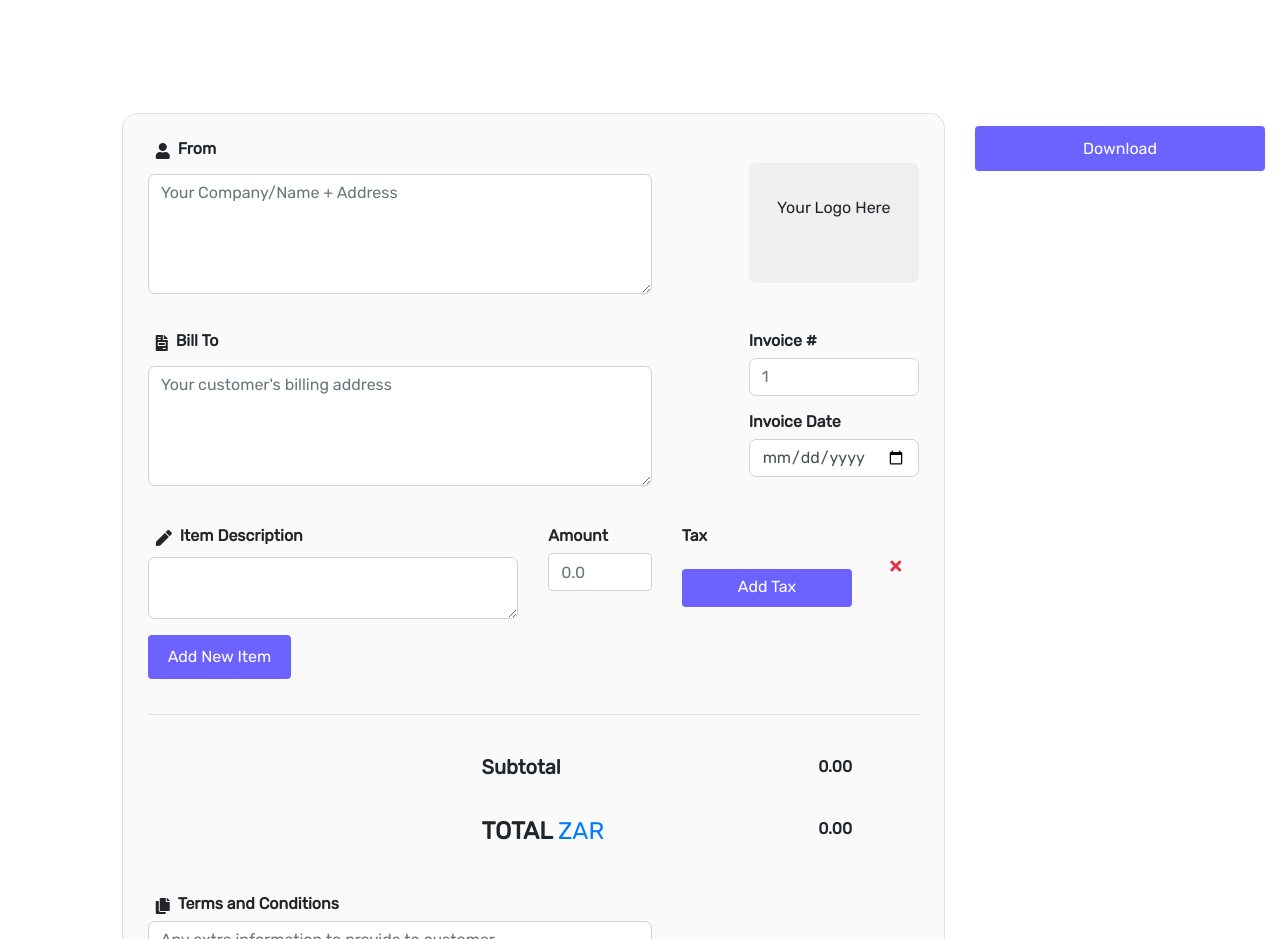
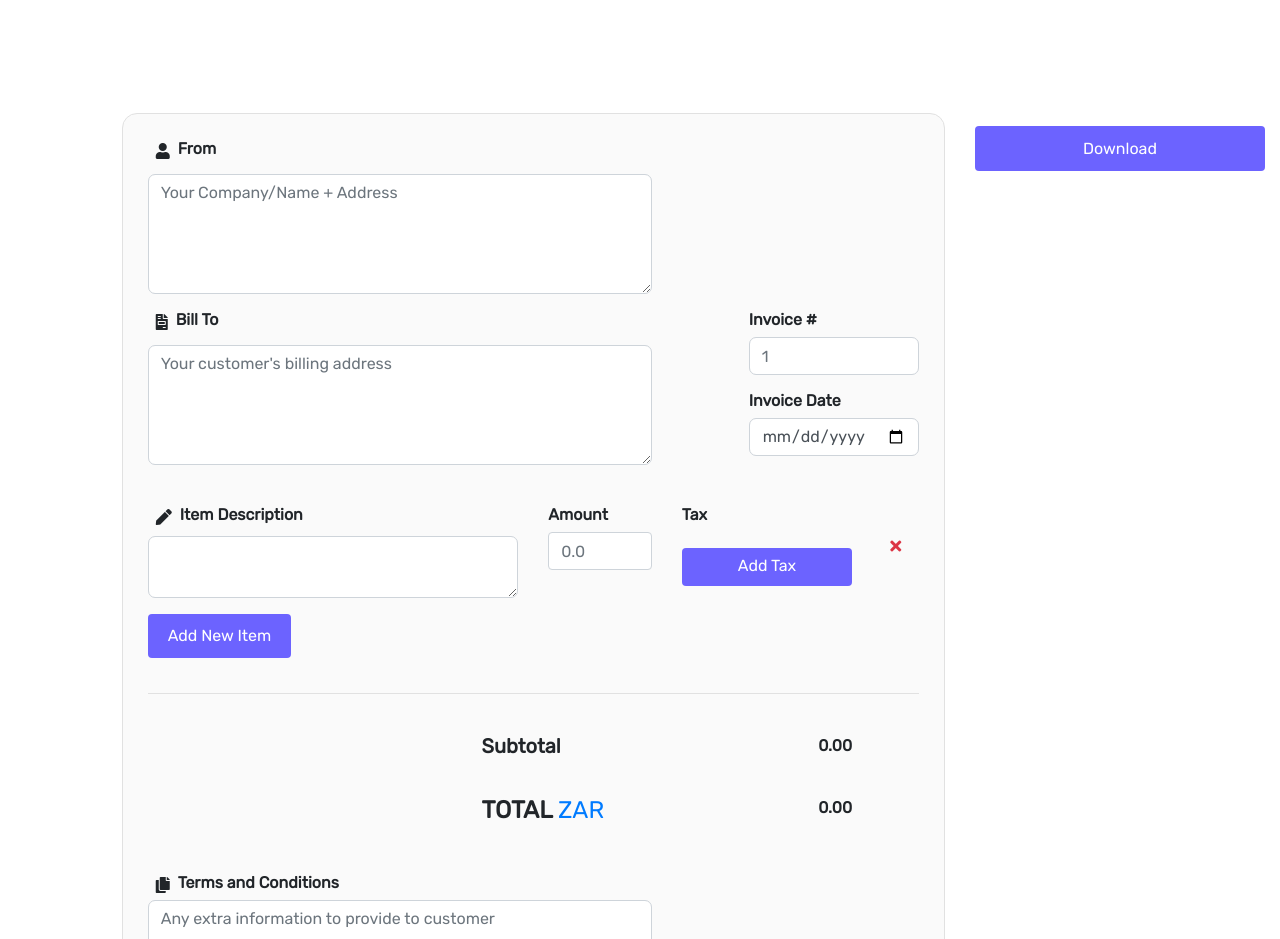
Before and after one commit to juliusvdw/custom-invoice-generator, a React (Create React App) app in the folder client/: page / in a window 1280 px wide. Shown: the part 1580-2519 px from the top of the page. Built offline with nearby package versions, Linux system fonts and the light colour scheme.

Commit message:
Add logo hidden until functionality is in place

```diff
--- a/client/src/components/form/Form.js
+++ b/client/src/components/form/Form.js
@@ -80,7 +80,7 @@ const Form = () => {
                 onChange={(e) => setFrom(e.target.value)}
               />
             </div>
-            <div className="col-lg-3 col-md-3 col-sm-3 offset-lg-1 d-none d-md-block">
+            <div className="col-lg-3 col-md-3 col-sm-3 offset-lg-1 d-none ">
               <div className="jumbotron  mt-4 py-0 px-0" style={logoStyle}>
                 <h6 style={{ paddingTop: "35px" }}>Your Logo Here</h6>
               </div>
```
